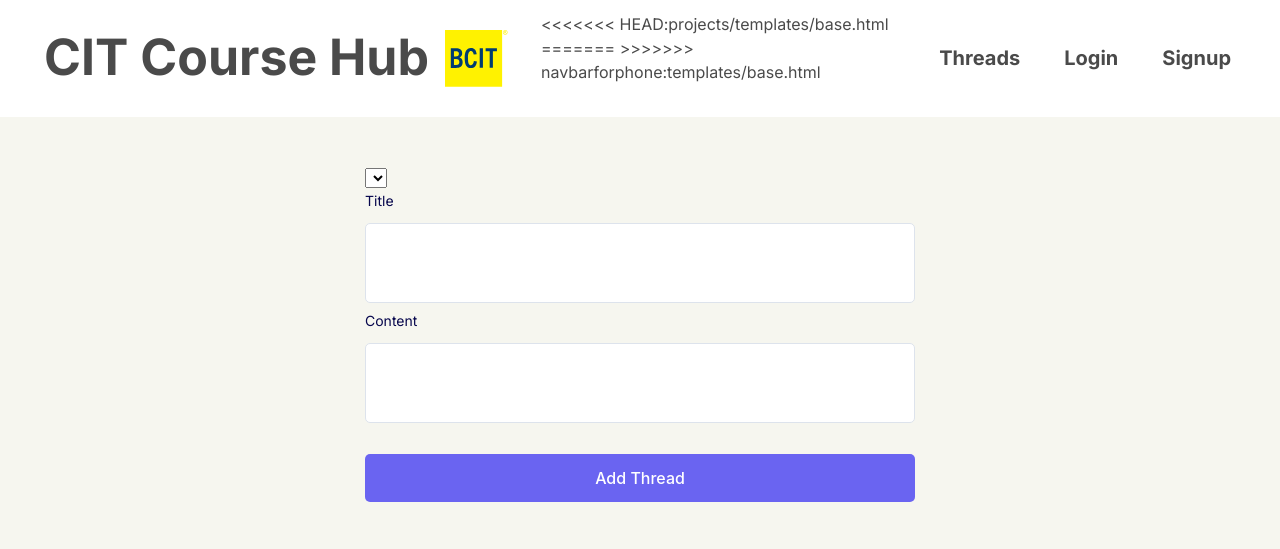
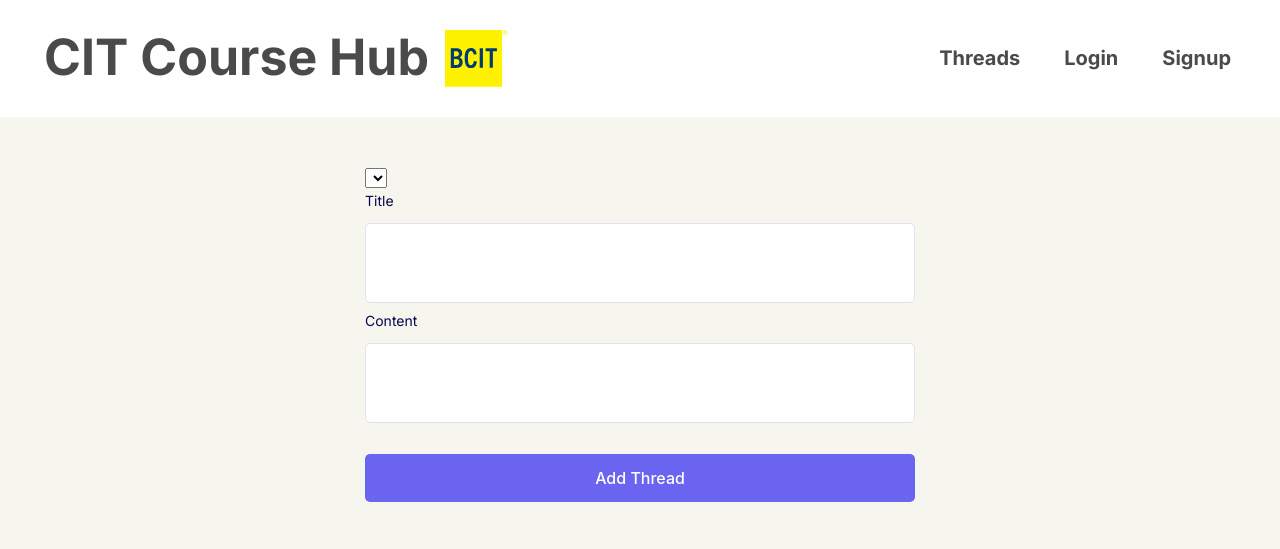
Before and after one commit to naasiz/ACIT-2911, a Flask app: page /add in a window 1280 px wide. Shown: the top 549 px of the page. Run offline with Flask 3, Linux system fonts and the light colour scheme; data that the repository does not hold is empty; parts of the project's set-up code (start-up, migrations or seed data) failed here and were passed over.

Commit message:
Fix merge conflict

```diff
--- a/projects/templates/base.html
+++ b/projects/templates/base.html
@@ -31,10 +31,7 @@
                 <span aria-hidden="true"></span>
               </a>
             </div>
-<<<<<<< HEAD:projects/templates/base.html
-=======
             <!-- This item is hidden, can just use for phone -->
->>>>>>> navbarforphone:templates/base.html
             <div id="navbarBasicExample" class="navbar-menu">
                 <div class="navbar-end">
                     <a class="navbar-item" href="{{ url_for('main') }}">Threads</a>
```
